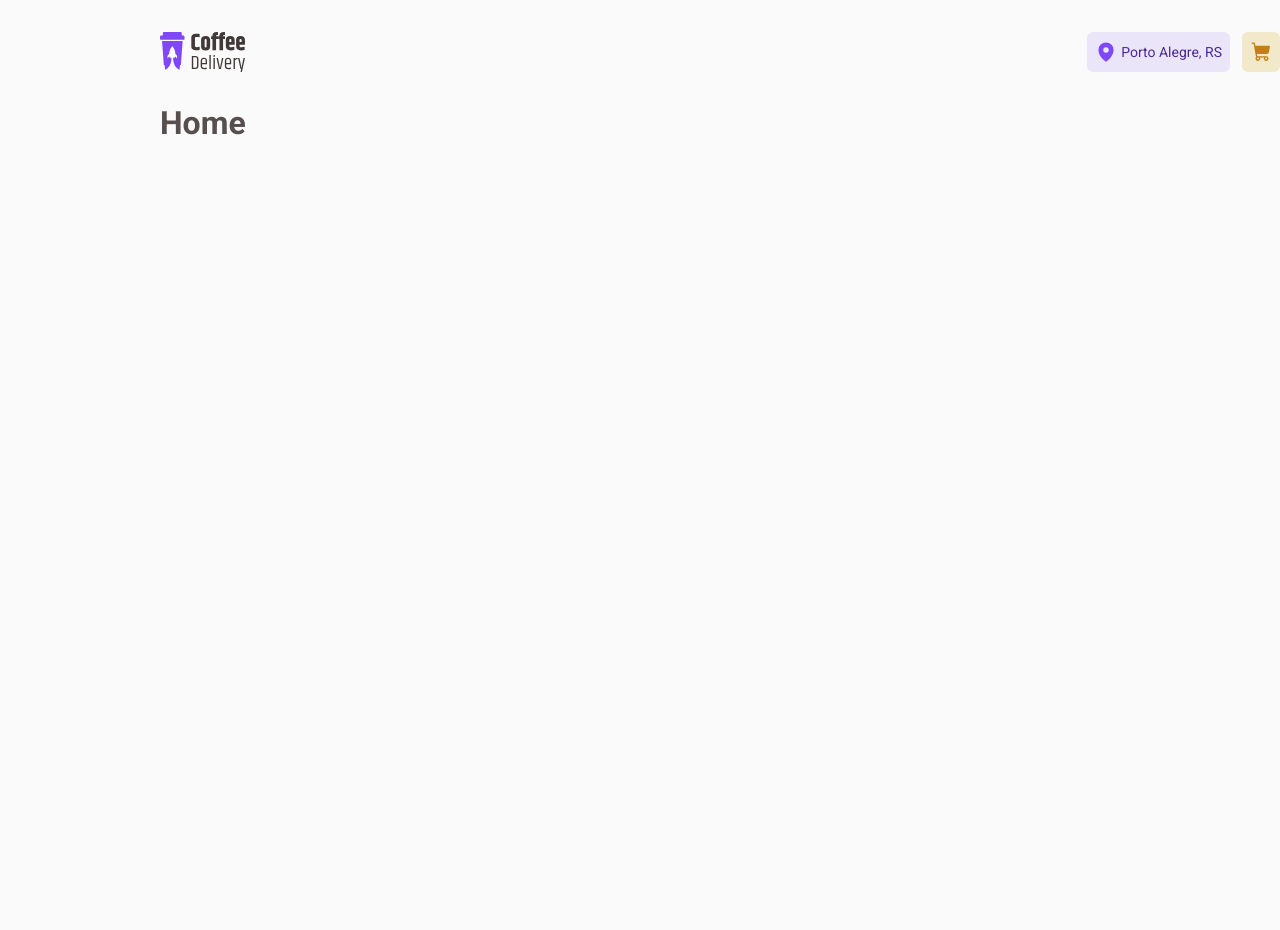
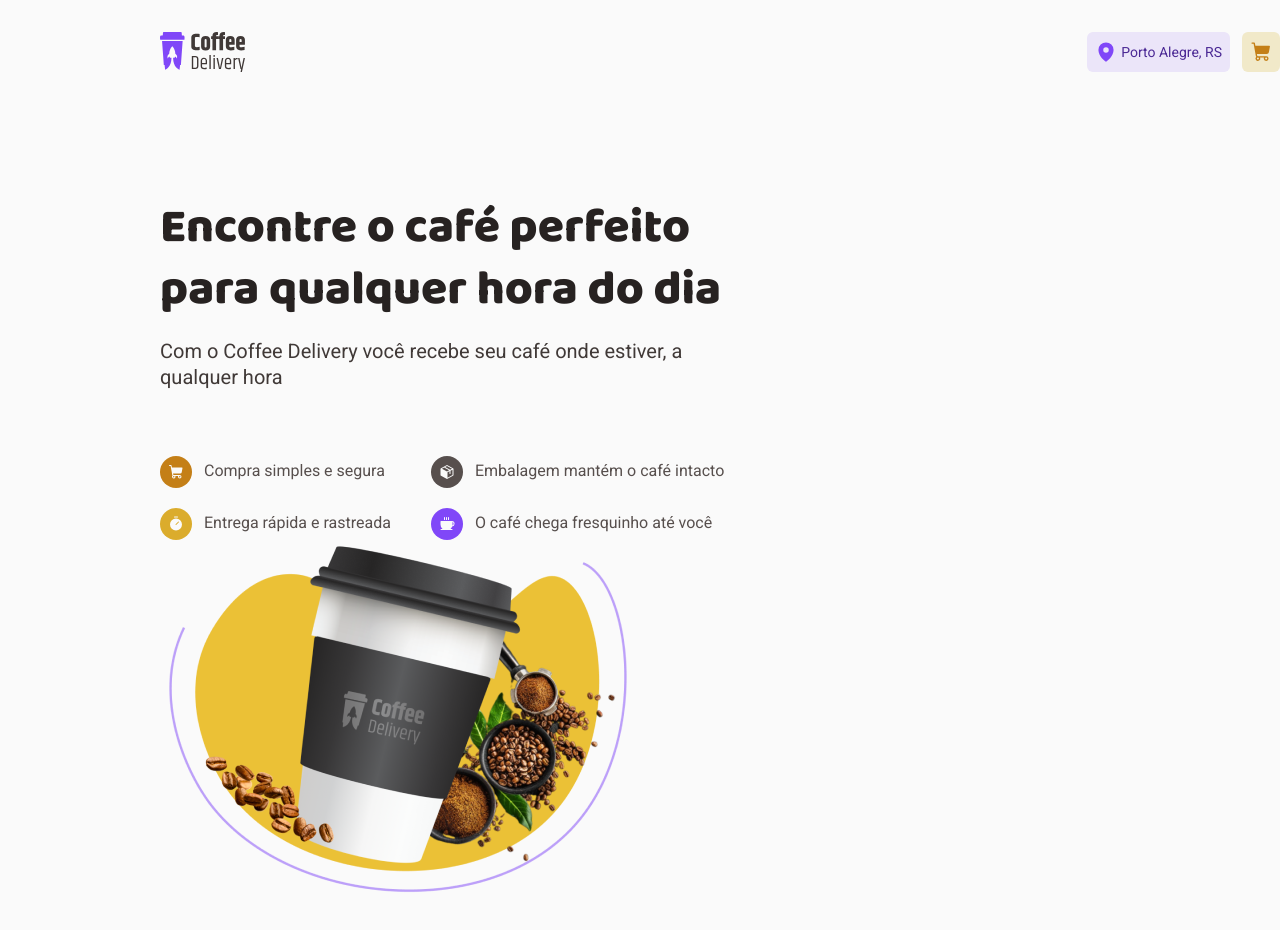
Before and after one commit to jlima004/Desafio-02-reactjs, a React (Vite) app: page / in a window 1280 px wide. Shown: the top 930 px of the page. Before the commit the page ends 800 px from the top, so only its background shows below. Built offline with nearby package versions, Linux system fonts and the light colour scheme.

Commit message:
Intro da home concluída

```diff
--- a/src/pages/home/index.tsx
+++ b/src/pages/home/index.tsx
@@ -1,7 +1,48 @@
+import { Coffee, Package, ShoppingCart, Timer } from '@phosphor-icons/react'
+
+import introImg from '../../assets/intro-img.png'
+
+import { IntroContainer, BenefitItem } from './styles'
+
 export function Home() {
   return (
-    <>
-      <h1>Home</h1>
-    </>
+    <IntroContainer>
+      <div>
+        <div className="title">
+          <h1>Encontre o café perfeito para qualquer hora do dia</h1>
+          <p>
+            Com o Coffee Delivery você recebe seu café onde estiver, a qualquer
+            hora
+          </p>
+        </div>
+        <div className="benefits">
+          <BenefitItem $itemColor={'yellow-dark'}>
+            <span>
+              <ShoppingCart weight="fill" />
+            </span>
+            Compra simples e segura
+          </BenefitItem>
+          <BenefitItem $itemColor={'base-text'}>
+            <span>
+              <Package weight="fill" />
+            </span>
+            Embalagem mantém o café intacto
+          </BenefitItem>
+          <BenefitItem $itemColor={'yellow'}>
+            <span>
+              <Timer weight="fill" />
+            </span>
+            Entrega rápida e rastreada
+          </BenefitItem>
+          <BenefitItem $itemColor={'purple'}>
+            <span>
+              <Coffee weight="fill" />
+            </span>
+            O café chega fresquinho até você
+          </BenefitItem>
+        </div>
+      </div>
+      <img src={introImg} alt="" />
+    </IntroContainer>
   )
 }
--- a/src/pages/home/styles.ts
+++ b/src/pages/home/styles.ts
@@ -0,0 +1,86 @@
+import styled from 'styled-components'
+
+import { defaultTheme } from '../../styles/themes/default'
+
+export const IntroContainer = styled.div`
+  display: flex;
+  justify-content: space-between;
+  flex-wrap: wrap;
+
+  padding: 5.75rem 0;
+
+  line-height: 1.3;
+
+  div {
+    max-width: 36.75rem;
+    display: flex;
+    flex-direction: column;
+    gap: 4.125rem;
+
+    div.title {
+      gap: 1rem;
+
+      h1 {
+        margin-top: 0.062rem;
+
+        font-family: 'Baloo 2', cursive;
+        font-weight: 800;
+        font-size: 3rem;
+
+        color: ${(props) => props.theme['base-title']};
+      }
+      p {
+        font-size: 1.25rem;
+
+        color: ${(props) => props.theme['base-subtitle']};
+      }
+    }
+
+    div.benefits {
+      display: grid;
+      grid-template-columns: repeat(2, 14.43rem);
+      grid-template-rows: repeat(2, 1fr);
+      grid-column-gap: 2.5rem;
+      grid-row-gap: 1.25rem;
+
+      max-width: 35.43rem;
+    }
+  }
+
+  img {
+    width: 29.75rem;
+    height: 22.5rem;
+    max-width: 476px;
+    max-height: 360px;
+  }
+`
+
+interface BenefitItemProps {
+  $itemColor: keyof typeof defaultTheme
+}
+
+export const BenefitItem = styled.p<BenefitItemProps>`
+  display: flex;
+  align-items: center;
+  gap: 0.75rem;
+
+  width: max-content;
+
+  span {
+    display: flex;
+    align-items: center;
+    justify-content: center;
+
+    width: 2rem;
+    height: 2rem;
+
+    border: 0;
+    border-radius: 99px;
+
+    font-size: 1rem;
+    font-weight: 1;
+
+    color: ${(props) => props.theme.background};
+    background-color: ${(props) => props.theme[props.$itemColor]};
+  }
+`
--- a/src/styles/global.ts
+++ b/src/styles/global.ts
@@ -15,8 +15,6 @@ export const GlobalStyle = createGlobalStyle`
     outline: ${(props) => props.theme.purple} solid 2px;
   }
 
-  /* font-family: 'Baloo 2', cursive; */
-
   body {
     background: ${(props) => props.theme.background};
     color: ${(props) => props.theme['base-text']};
```
Also changed, not shown: src/assets/intro-img.png (added).
